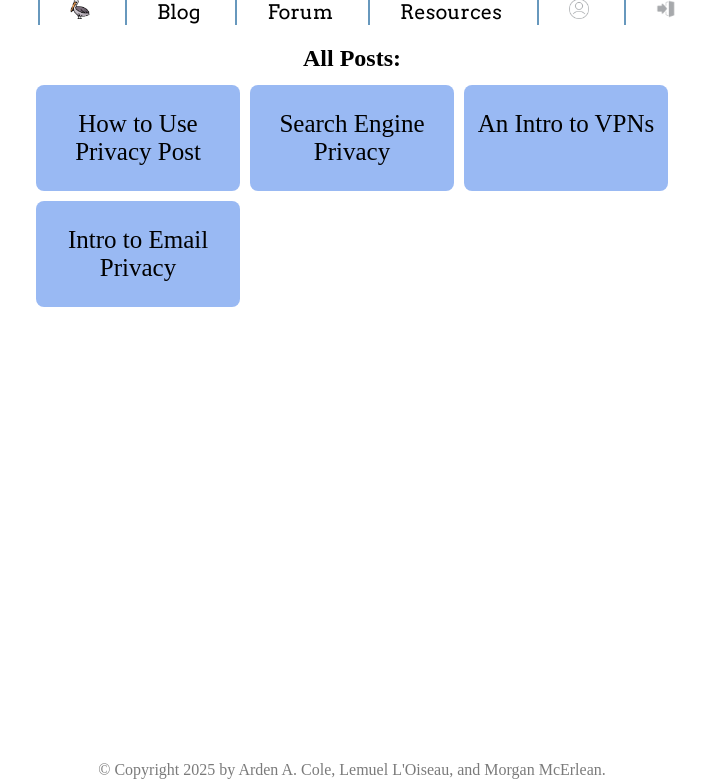
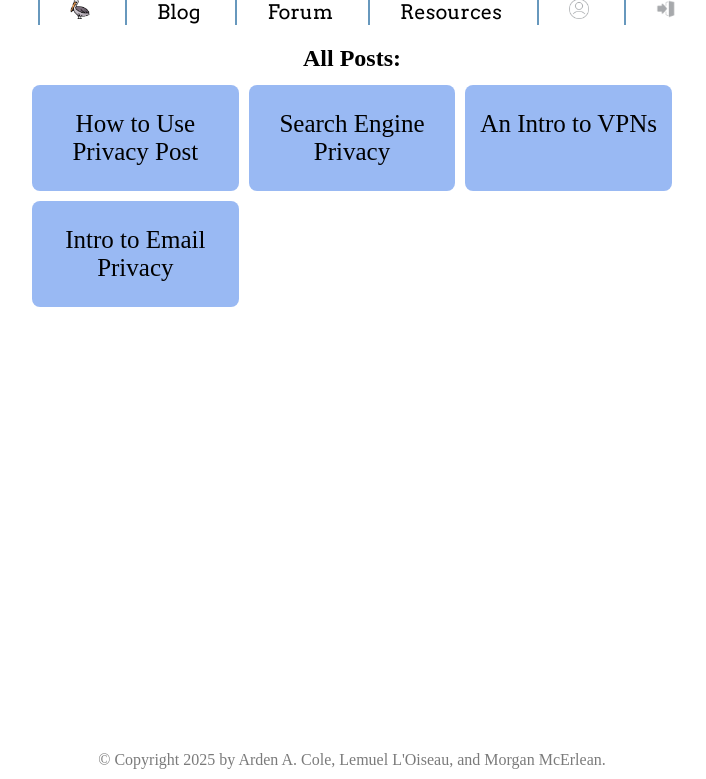
Before and after one commit to cs77-S25/final_project-acole1-lloisea1-mmcerle1, a Flask app: page /blog/ in a window 1280 px wide. Shown: the part 21-800 px from the top of the page, without its empty margins (288-994 px from the left). Run offline with Flask 3, Linux system fonts and the light colour scheme.

Commit message:
Update base.css

```diff
--- a/static/styles/base.css
+++ b/static/styles/base.css
@@ -1,5 +1,15 @@
 /*For nav bar*/
 
+body {
+  /* height: 100vw; */
+  margin: 0%;
+  width: 100vw;
+}
+
+html {
+  margin: 0%;
+  width: 100vw;
+}
 .primary-navigation {
   margin: 0 auto;
   display: block;
@@ -129,12 +139,10 @@ a {
 #footer {
   display: flex;
   justify-content: center;
-  position: absolute;
-  bottom: 0;
-  left: 20%;
-  right: 20%;
-  width: max-content;
+  position: fixed;
+  bottom: 10px;
+  /* padding: 0% 20%; */
+  width: 100vw;
   height: min-content;
   color: rgba(0, 0, 0, 0.522);
-  margin: 0 auto;
 }
```
